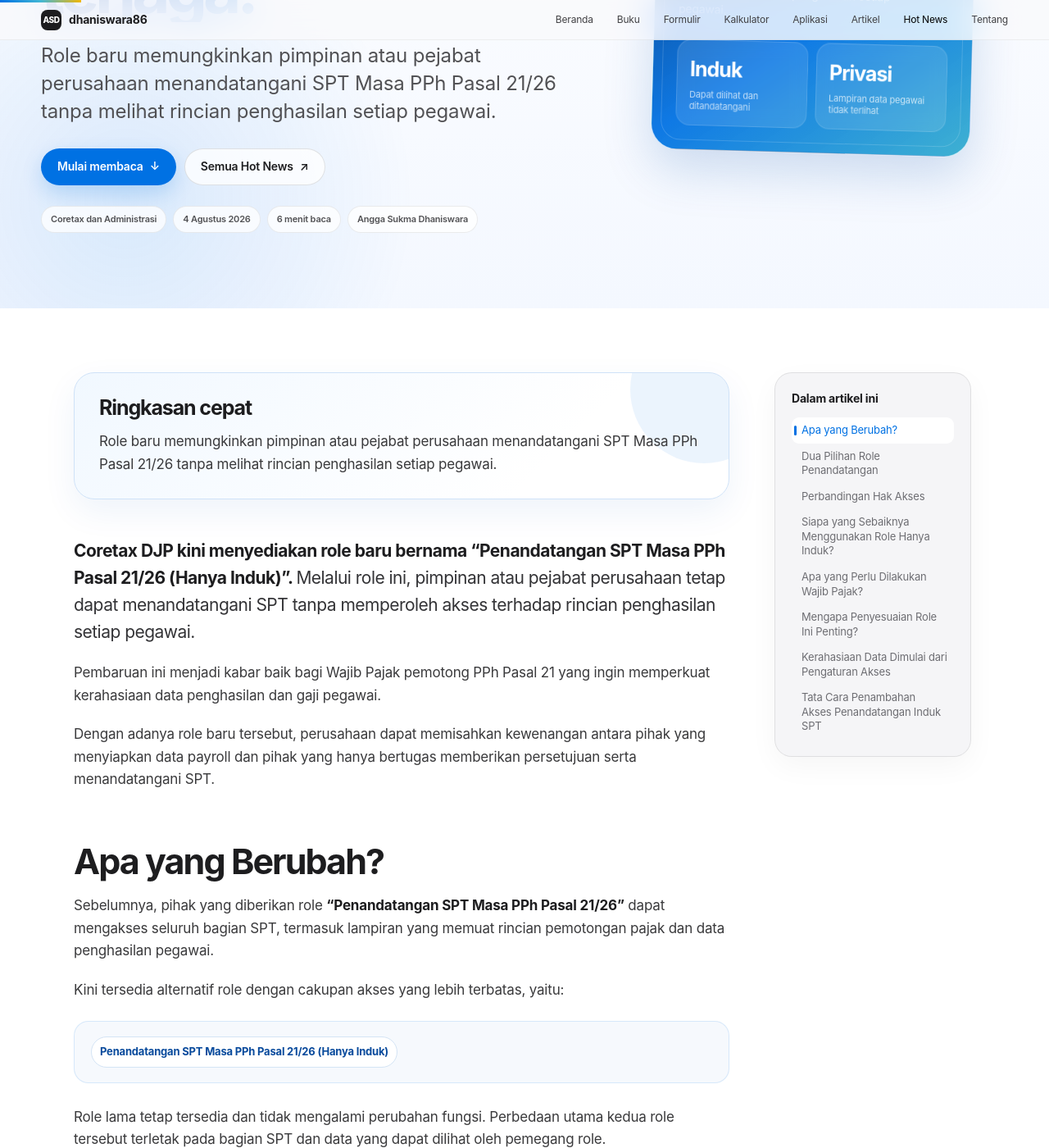
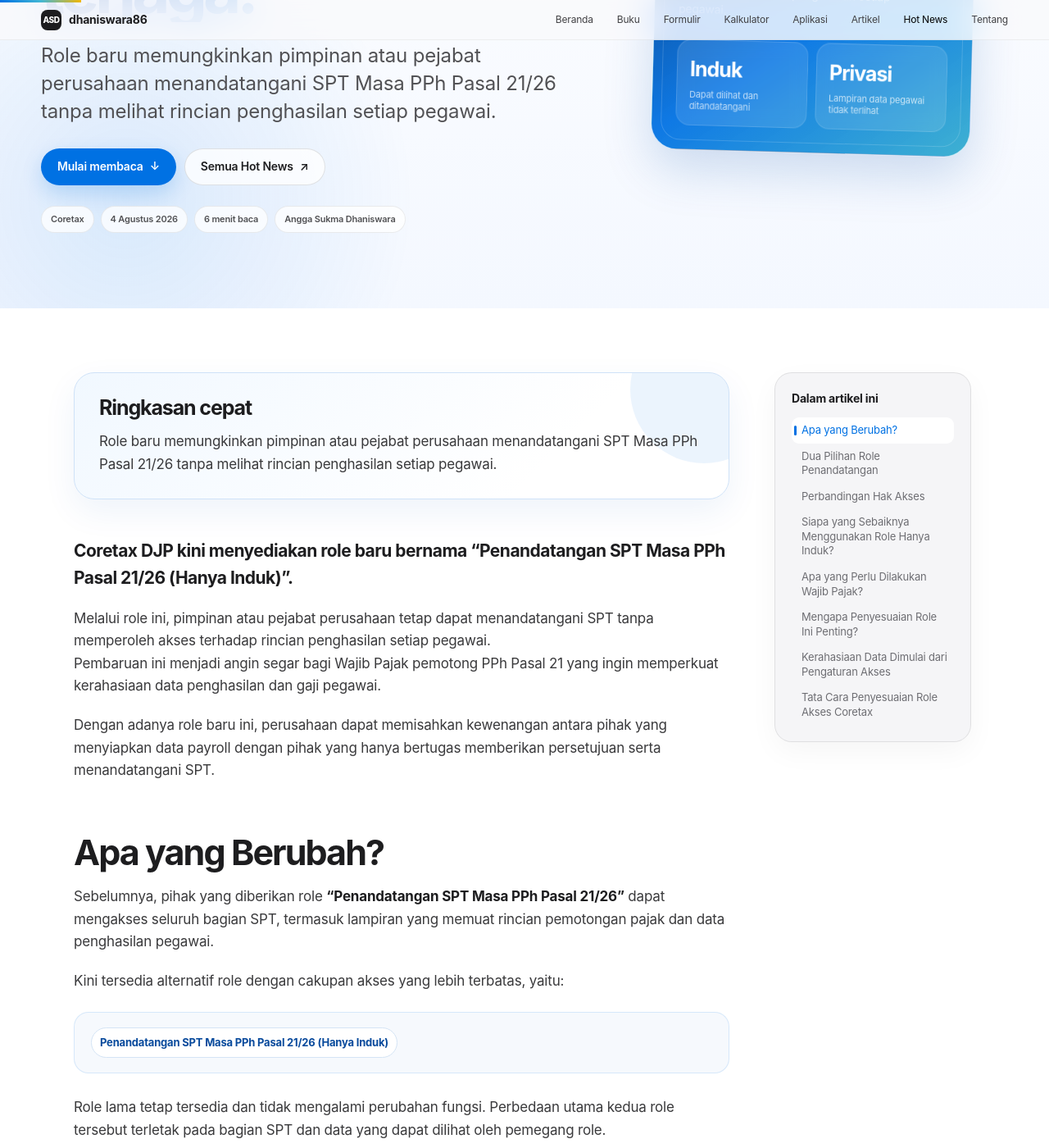
Before and after one commit to dhaniswara86/dhaniswara86.github.io, a Jekyll site: the page built from _posts/2026-08-04-coretax-role-baru-pph21-hanya-induk.md, in a window 1280 px wide and 1400 px high, scrolled down 508 px. Shown: the whole window at 82% size. Built offline with Jekyll 4.4.1, drawn with Linux system fonts in a browser that asks for light colours; some of the changed text lies outside the part shown.

Commit message:
Revise title, category, and content for clarity
Updated the title and category for clarity. Revised several sections for improved readability and consistency.

```diff
--- a/_posts/2026-08-04-coretax-role-baru-pph21-hanya-induk.md
+++ b/_posts/2026-08-04-coretax-role-baru-pph21-hanya-induk.md
@@ -1,10 +1,10 @@
 ---
 layout: hotnews-editorial
-title: "Coretax Tambah Role Penandatangan SPT PPh 21/26, Data Gaji Pegawai Lebih Terjaga"
+title: "Coretax Tambah Role Penandatangan SPT Masa PPh 21/26, Data Gaji Pegawai Lebih Terjaga"
 date: 2026-08-04 09:00:00 +0700
 date_modified: 2026-08-04 09:00:00 +0700
 author: "Angga Sukma Dhaniswara"
-category: "Coretax dan Administrasi"
+category: "Coretax"
 
 tags:
   - Coretax
@@ -33,17 +33,16 @@
     “Penandatangan SPT Masa PPh Pasal 21/26
     (Hanya Induk)”.
   </strong>
+</p>
+
   Melalui role ini, pimpinan atau pejabat perusahaan tetap
   dapat menandatangani SPT tanpa memperoleh akses terhadap
-  rincian penghasilan setiap pegawai.
-</p>
-
-Pembaruan ini menjadi kabar baik bagi Wajib Pajak pemotong
+  rincian penghasilan setiap pegawai. <br> Pembaruan ini menjadi angin segar bagi Wajib Pajak pemotong
 PPh Pasal 21 yang ingin memperkuat kerahasiaan data
 penghasilan dan gaji pegawai.
 
-Dengan adanya role baru tersebut, perusahaan dapat memisahkan
-kewenangan antara pihak yang menyiapkan data payroll dan pihak
+Dengan adanya role baru ini, perusahaan dapat memisahkan
+kewenangan antara pihak yang menyiapkan data payroll dengan pihak
 yang hanya bertugas memberikan persetujuan serta
 menandatangani SPT.
 
@@ -250,34 +249,6 @@
   </section>
 </div>
 
-### Jalur Menu Penyesuaian Role
-
-PIC atau pihak yang berwenang dapat melakukan impersonate ke
-akun Wajib Pajak, kemudian mengakses:
-
-<div class="hotnews-menu-path">
-  <span>Portal Saya</span>
-  <span class="path-arrow" aria-hidden="true">→</span>
-  <span>Profil Saya</span>
-  <span class="path-arrow" aria-hidden="true">→</span>
-  <span>Wakil/Kuasa Saya</span>
-  <span class="path-arrow" aria-hidden="true">→</span>
-  <span>Assign Role</span>
-</div>
-
-Untuk pimpinan yang hanya perlu menandatangani SPT, role yang
-dapat dipilih adalah:
-
-<div class="hotnews-menu-path">
-  <span>
-    Penandatangan SPT Masa PPh Pasal 21/26
-    (Hanya Induk)
-  </span>
-</div>
-
-Sementara itu, petugas yang mengelola rincian SPT dapat tetap
-menggunakan role **“Penandatangan SPT Masa PPh Pasal 21/26”**
-dengan akses penuh.
 
 ## Mengapa Penyesuaian Role Ini Penting?
 
@@ -325,7 +296,7 @@
     </span>
 
     <h2 id="judul-panduan-visual-role-induk">
-      Tata Cara Penambahan Akses Penandatangan Induk SPT
+      Tata Cara Penyesuaian Role Akses Coretax
     </h2>
 
     <p>
```
Also changed, not shown: other parts of _posts/2026-08-04-coretax-role-baru-pph21-hanya-induk.md (+2 -2 lines).
